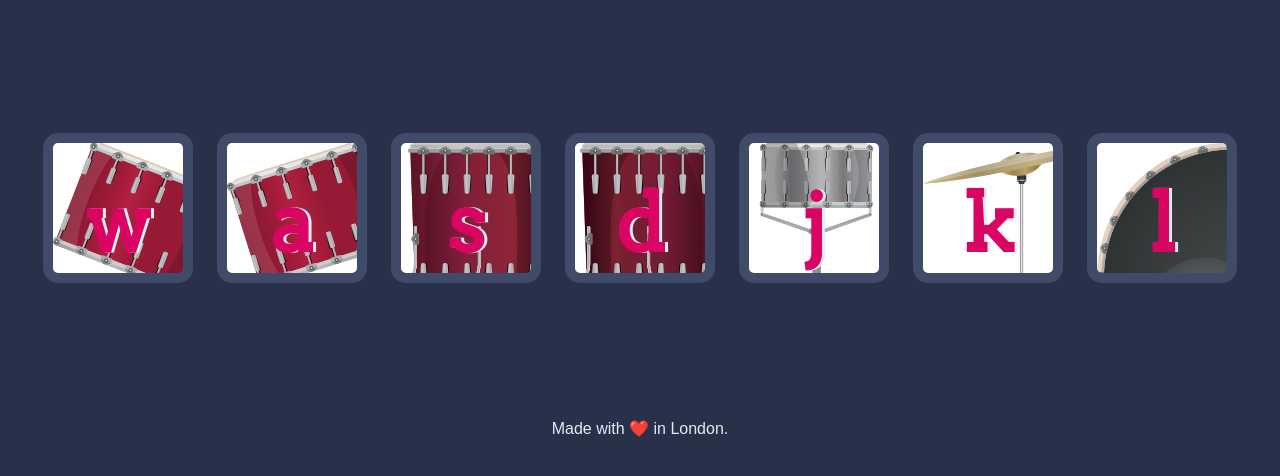
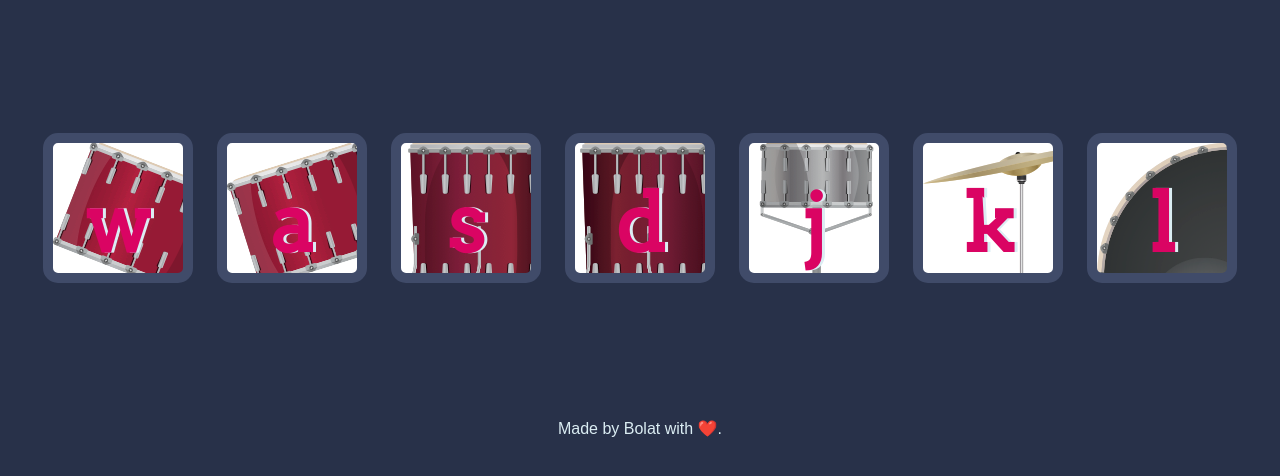
Before and after one commit to bolatl/Drum-Kit, a plain HTML site: page index.html in a window 1280 px wide. Shown: the part 156-632 px from the top of the page. Drawn offline with Linux system fonts and the light colour scheme.

Commit message:
Update index.html

```diff
--- a/index.html
+++ b/index.html
@@ -23,7 +23,7 @@
 
 
   <footer>
-    Made with ❤️ in London.
+    Made by Bolat with ❤️.
   </footer>
   <script src="index.js" charset="utf-8"></script>
 </body>
```
